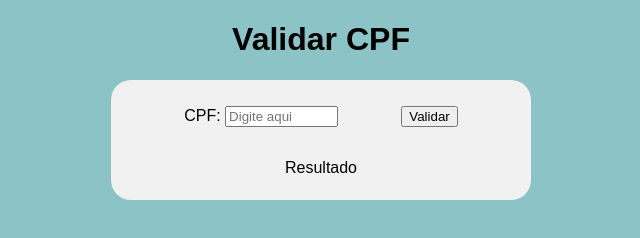
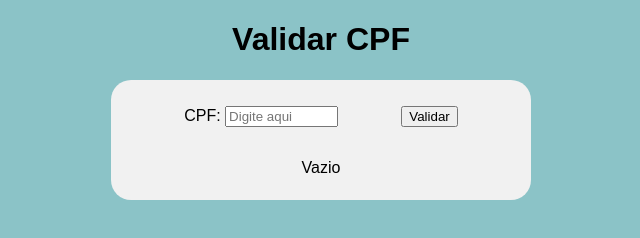
Before and after one commit to josevini/valida-cpf, a plain HTML site: page index.html in a window 1280 px wide. Shown: the full height of the page, 319-959 px from the left. Drawn offline with Linux system fonts and the light colour scheme.

Commit message:
Update index.html

```diff
--- a/index.html
+++ b/index.html
@@ -11,11 +11,15 @@
         <h1>Validar CPF</h1>
         <div id="corpo">
             <div class="form">
-                <p><label for="form_cpf">CPF: <input type="text" id="form_cpf" maxlength="14" size="11" placeholder="Digite aqui" onkeypress="mascara_cpf()"></label></p>
+                <p>
+                    <label for="form_cpf">
+                        CPF: <input type="text" id="form_cpf" maxlength="14" size="11" placeholder="Digite aqui" onkeypress="mascara_cpf()">
+                    </label>
+                </p>
                 <p><button onclick="msg()">Validar</button></p>
             </div>
             <div id="res">
-                <p>Resultado</p>
+                <p>Vazio</p>
             </div>
         </div>
     </body>
```
